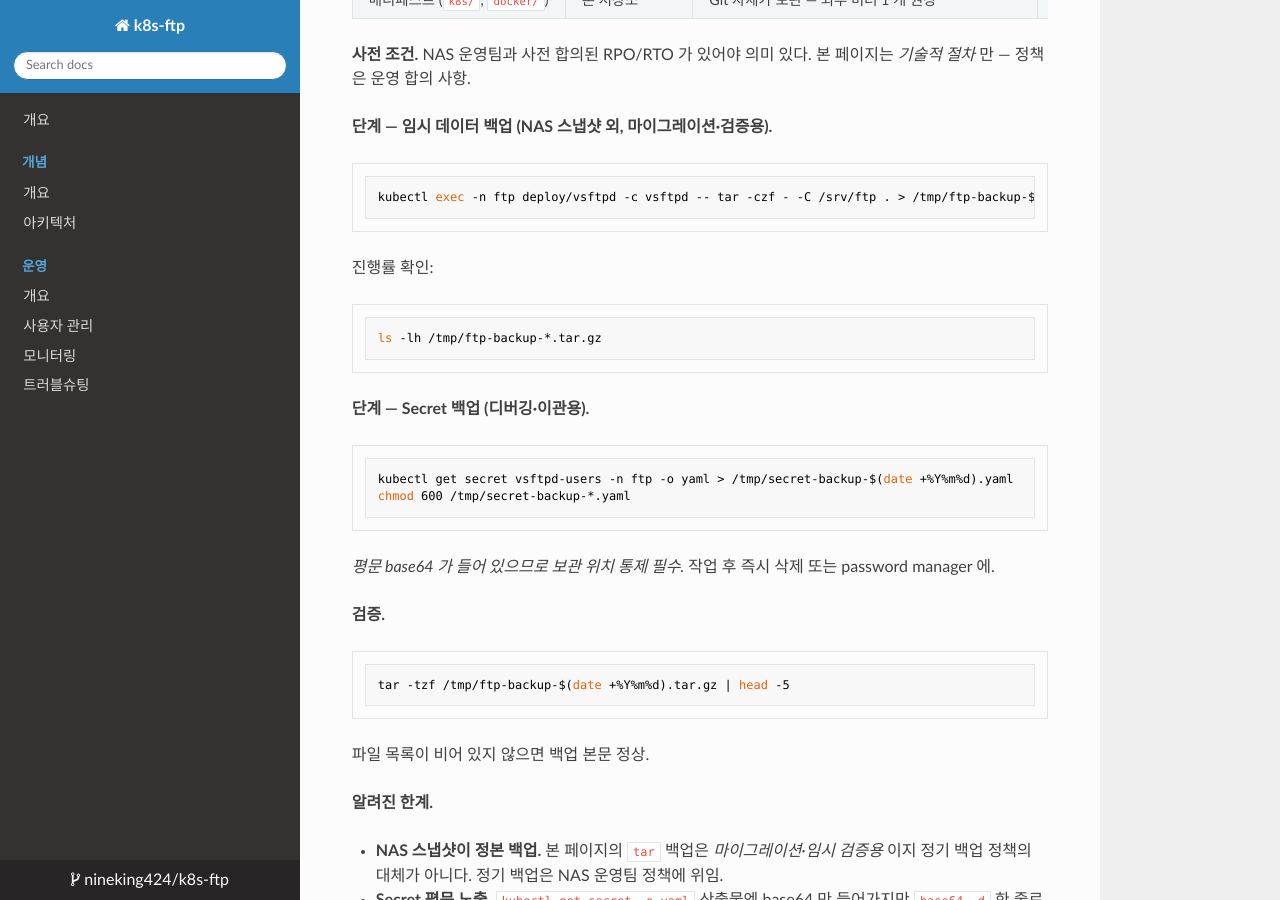
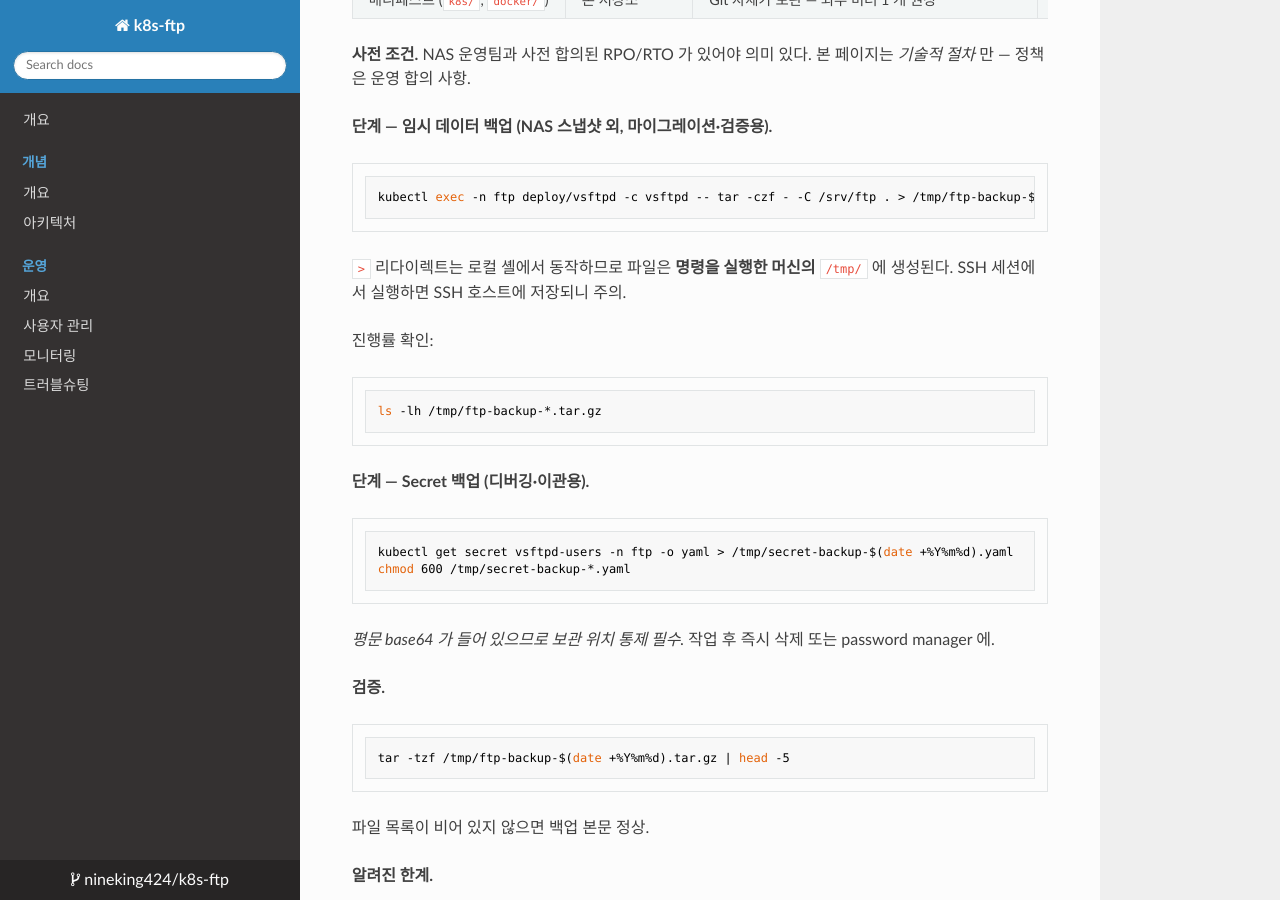
Before and after one commit to nineking424/k8s-ftp, an MkDocs documentation site: the page built from docs/operating/maintenance.md, in a window 1280 px wide and 900 px high, scrolled down 5629 px. Built offline with MkDocs 1.6.1, drawn with Linux system fonts in a browser that asks for light colours; nearby versions of some CDN libraries.

Commit message:
docs(maintenance): tar 백업 redirect 동작 명시
kubectl exec ... > /tmp/...gz 의 리다이렉트는 로컬 셸에서 동작.
SSH 세션 운영 시 백업 파일이 SSH 호스트로 떨어지는 혼동을 막기 위해 명시.

````diff
--- a/docs/operating/maintenance.md
+++ b/docs/operating/maintenance.md
@@ -222,6 +222,8 @@ curl --user '<user>:<pw>' "ftp://192.168.3.42/smoke" -o /tmp/smoke.dl && diff /t
 kubectl exec -n ftp deploy/vsftpd -c vsftpd -- tar -czf - -C /srv/ftp . > /tmp/ftp-backup-$(date +%Y%m%d).tar.gz
 ```
 
+`>` 리다이렉트는 로컬 셸에서 동작하므로 파일은 **명령을 실행한 머신의** `/tmp/` 에 생성된다. SSH 세션에서 실행하면 SSH 호스트에 저장되니 주의.
+
 진행률 확인:
 
 ```bash
````
